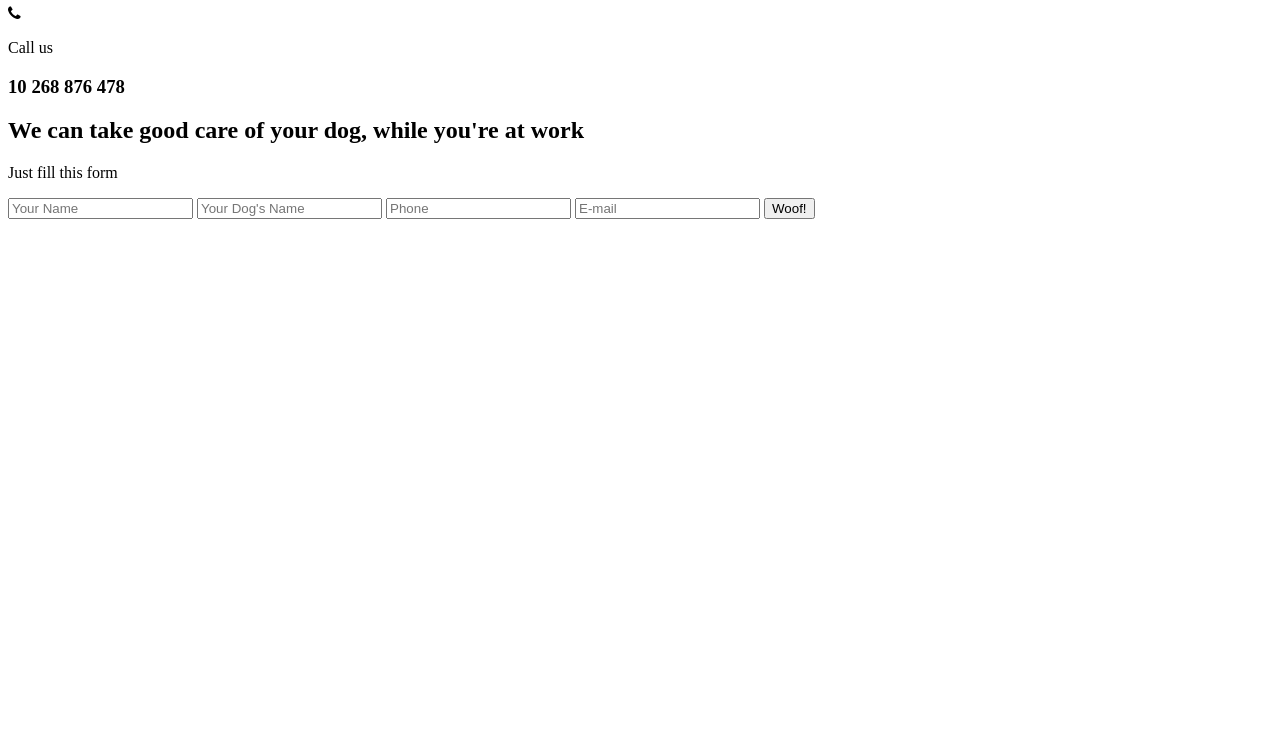
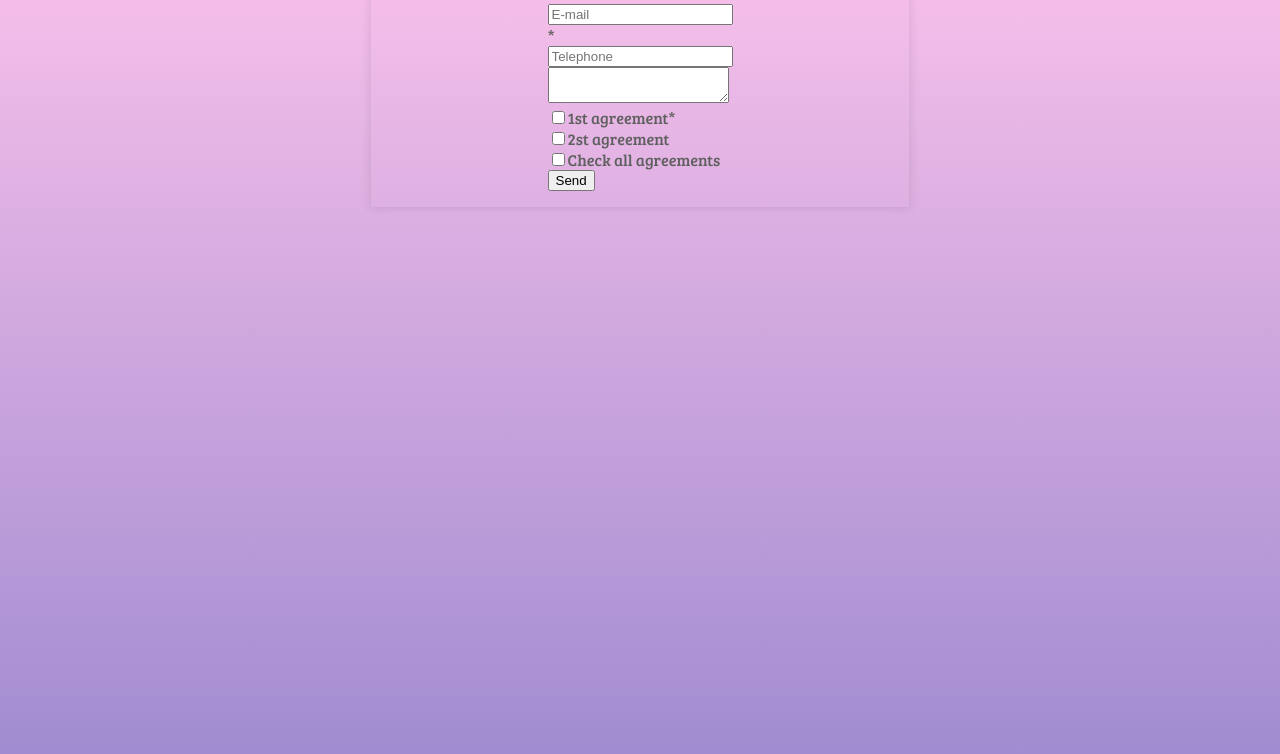
Before and after one commit to zuzakowalska/landing-page-form-validation, a website: page app/index.html in a window 1280 px wide. Shown: the part 62-816 px from the top of the page. Drawn offline with Linux system fonts and the light colour scheme.

Commit message:
form structure done

```diff
--- a/app/index.html
+++ b/app/index.html
@@ -3,7 +3,7 @@
 
 <head>
     <meta charset="UTF-8">
-    <title>Dog Daycare</title>
+    <title>JS form validation</title>
     <!--font awesome-->
     <link rel="stylesheet" href="https://maxcdn.bootstrapcdn.com/font-awesome/4.7.0/css/font-awesome.min.css">
     <!--custom css-->
@@ -11,38 +11,26 @@
 </head>
 
 <body>
-    <section id="header">
-        <header>
-            <div class="header-container">
-                <h1><i class="fa fa-paw" aria-hidden="true"></i>Pawster</h1>
+    <div class="container">
+        <form action="post" id="form-body">
+            <input type="text" id="name" placeholder="Your Name">*
+            <input type="email" id="email" placeholder="E-mail">*
+            <input type="number" id="phone" placeholder="Telephone">
+            <textarea id="message">
+                    </textarea>
+            <div class="check"><input type="checkbox" id="agree-1"><label for="agree-1">1st agreement*</label>
             </div>
-            <div class="header-container">
-                <i class="fa fa-phone" aria-hidden="true"></i>
-                <p>Call us</p>
-                <h3>10 268 876 478</h3>
+
+            <div class="check">
+                <input type="checkbox" id="agree-2"><label for="agree-2">2st agreement</label>
             </div>
-        </header>
-    </section>
 
-
-    <section id="main">
-        <div class="container">
-           <h2>We can take good care of your dog, while you're at work</h2>
-           <p>Just fill this form</p>
-            <form action="post" id="lp-form">
-                <input type="text" id="name" placeholder="Your Name">
-                <input type="text" id="dog-name" placeholder="Your Dog's Name">
-                <input type="text" id="phone" placeholder="Phone">
-                <input type="email" id="mail" placeholder="E-mail">
-                <input type="submit" id="btn-submit" value="Woof!">
-            </form>
-        </div>
-    </section>
-
-    <section id="footer">
-
-    </section>
-
+            <div class="check">
+                <input type="checkbox" id="agree-all"><label for="agree-all">Check all agreements</label>
+            </div>
+            <input type="submit" id="btn" value="Send">
+        </form>
+    </div>
     <script src="js/main.js"></script>
 </body>
 
--- a/app/scss/style.scss
+++ b/app/scss/style.scss
@@ -0,0 +1,32 @@
+@import url('https://fonts.googleapis.com/css?family=Bree+Serif');
+
+body {
+    height: 100vh;
+    background-image: linear-gradient(to top, #a18cd1 0%, #fbc2eb 100%);
+    background-repeat: no-repeat;
+    font-family: 'Bree Serif', serif;
+    color: #606060;
+}
+
+div.container {
+    background-color: rgba(255, 255, 255, 0);
+    box-shadow: 0px 0px 10px 0px rgba(48,48,48,0.15);
+    margin: 0 auto;
+    width: 40%;
+    padding: 1em;
+    display: flex;
+    justify-content: center;
+
+
+}
+
+input {
+    display: flex;
+    flex-direction: column;
+
+
+}
+
+input[type="checkbox"] {
+        display: inline;
+    }
```
Also changed, not shown: app/css/style.css, app/scss/footer.scss (deleted), app/scss/header.scss (deleted), app/scss/main.scss (deleted).
